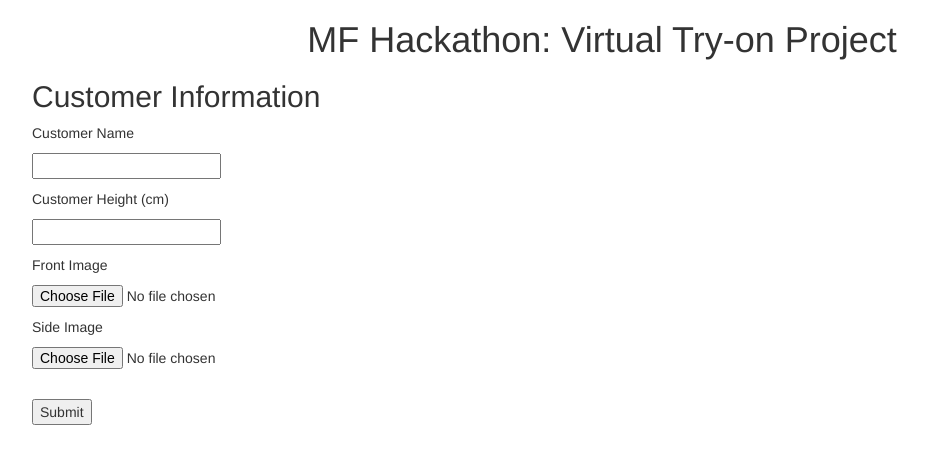
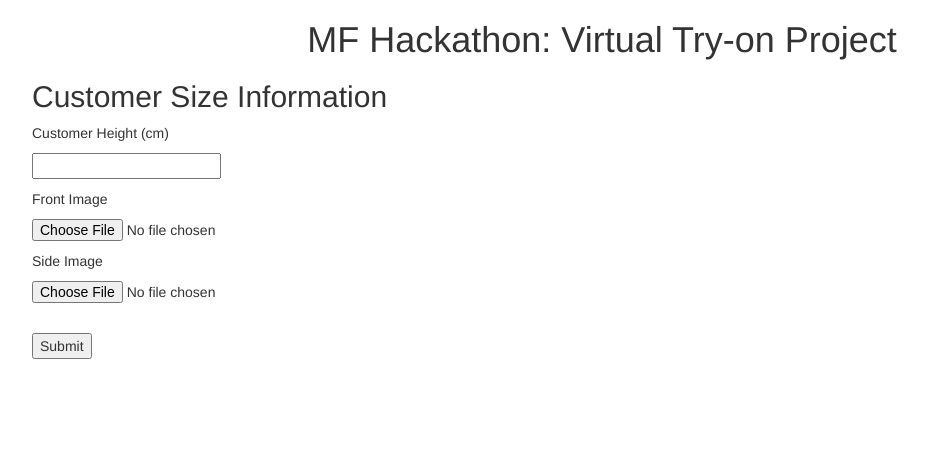
Before and after one commit to CallumLittle/hackathon_virtual_try_on, a Flask app: page / in a window 1280 px wide. Shown: the top 464 px of the page, without its empty margins (38-966 px from the left). Run offline with Flask 2, Linux system fonts and the light colour scheme; some libraries are stand-ins or nearby versions.

Commit message:
Removed name and changed image store logic

```diff
--- a/website/app.py
+++ b/website/app.py
@@ -7,18 +7,24 @@ import urllib.request
 app = Flask(__name__)
 
 UPLOAD_FOLDER = 'static/uploads/'
+RESOURCES_FOLDER = 'resources/'
 ALLOWED_EXTENSIONS = set(['png', 'jpg', 'jpeg', 'gif'])
 
 app.secret_key = "secret key"
 app.config['UPLOAD_FOLDER'] = UPLOAD_FOLDER
+app.config['RESOURCES_FOLDER'] = RESOURCES_FOLDER
 app.config['MAX_CONTENT_LENGTH'] = 16 * 1024 * 1024
+
 image_save_paths = {}
 
 # Helper funtions
 def allowed_file(filename):
     return '.' in filename and filename.rsplit('.', 1)[1].lower() in ALLOWED_EXTENSIONS
 
-def save_customer_images(image_profile):
+def get_extension(filename):
+    return filename.rsplit('.', 1)[1].lower()
+
+def save_customer_image(image_profile):
     if image_profile not in request.files:
         flash('No file part')
         return redirect(request.url)
@@ -30,8 +36,9 @@ def save_customer_images(image_profile):
         return redirect(request.url)
 
     if image and allowed_file(image.filename):
+        file_extension = get_extension(image.filename)
         filename = secure_filename(image.filename)
-        save_path = os.path.join(app.config['UPLOAD_FOLDER'] + f'images/{image_profile}/', filename)
+        save_path = os.path.join(app.config['UPLOAD_FOLDER'] + f'images/{image_profile}.{file_extension}')
         image.save(save_path)
         image_save_paths[image_profile] = save_path
         print('upload_image filename: ' + filename)
@@ -41,22 +48,19 @@ def save_customer_images(image_profile):
 
 def save_customer_information():
     customer_info = {
-        'name': request.form['name'],
         'height': request.form['height'],
         'front': image_save_paths['front'],
         'side': image_save_paths['side']
     }
-    str_name = customer_info['name'].replace(' ', '_')
-    save_path = os.path.join(app.config['UPLOAD_FOLDER'] + 'customer_info/', f'{str_name}.json')
+    save_path = os.path.join(app.config['UPLOAD_FOLDER'] + 'customer_info/customer_info.json')
     with open(save_path, "w") as outfile:
         json.dump(customer_info, outfile)
 
 def check_paths():
-    for image_profile in ['front', 'side']:
-        profile_path = os.path.join(app.config['UPLOAD_FOLDER'], f'images/{image_profile}/')
-        if not os.path.exists(profile_path):
-            print('Creating', profile_path)
-            os.makedirs(profile_path)
+    images_path = os.path.join(app.config['UPLOAD_FOLDER'], f'images/')
+    if not os.path.exists(images_path):
+        print('Creating', images_path)
+        os.makedirs(images_path)
 
     info_path = os.path.join(app.config['UPLOAD_FOLDER'], 'customer_info/')
     if not os.path.exists(info_path):
@@ -70,16 +74,28 @@ def home():
 
 @app.route('/', methods=['POST'])
 def upload_image():
-    print(1)
     check_paths()
-    for profile in ['front', 'side']:
-        save_customer_images(profile)
-    flash('Images successfully saved')
 
-    print(image_save_paths)
+    # Save Image Locally
+    save_customer_image('front')
+    save_customer_image('side')
+    # flash('Images successfully saved')
+
+    # Save information
     save_customer_information()
-    flash('Customer information successfully saved')
+    # flash('Customer information successfully saved')
+
     return render_template('index.html')
+
+# @app.route('/', methods=['POST'])
+# def get_product_info():
+#     flash('PRODUCT INFO HERE')
+#     return render_template('index.html')
+
+
+if __name__ == "__main__":
+    app.run()
+
 
 
 # @app.route('/display/<filename>')
--- /dev/null
+++ b/website/static/uploads/customer_info/customer_info.json
@@ -0,0 +1 @@
+{"height": "278.45", "front": "static/uploads/images/front.jpg", "side": "static/uploads/images/side.jpg"}
--- a/website/templates/index.html
+++ b/website/templates/index.html
@@ -14,12 +14,9 @@
   <h1 align="center">MF Hackathon: Virtual Try-on Project</h1>
   </p>
   <p>
-  <h2>Customer Information</h2>
+  <h2>Customer Size Information</h2>
   </p>
   <form action="/" enctype="multipart/form-data" method="POST">
-    <p>Customer Name</p>
-    <input type="text" name="name" , id="name" required />
-    <p></p>
     <p>Customer Height (cm)</p>
     <input type="text" name="height" , id="height" required />
     <p></p>
@@ -31,6 +28,15 @@
     <p></p>
     <input type="submit" value="Submit" />
   </form>
+  <!-- <p>
+    <h2>Product Information</h2>
+    </p>
+  <form action="/" enctype="multipart/form-data" method="POST">
+    <p>Product URL</p>
+    <input type="text" name="product_url" , id="product_url" required /> &nbsp
+    <input type="submit" value="Submit" />
+    <p></p>
+  </form> -->
   <p>
     {% with messages = get_flashed_messages() %}
     {% if messages %}
```
Also changed, not shown: website/resources/1449980.png (added), website/static/uploads/images/front.jpg (added), website/static/uploads/images/side.jpg (added).
